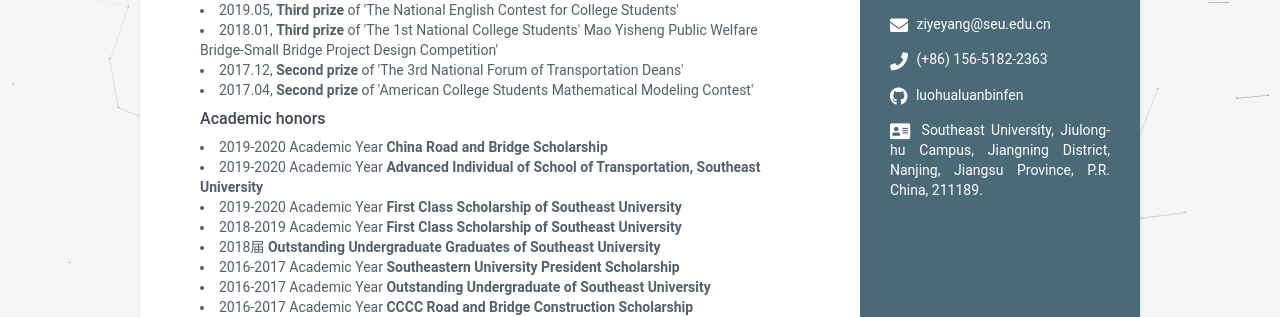
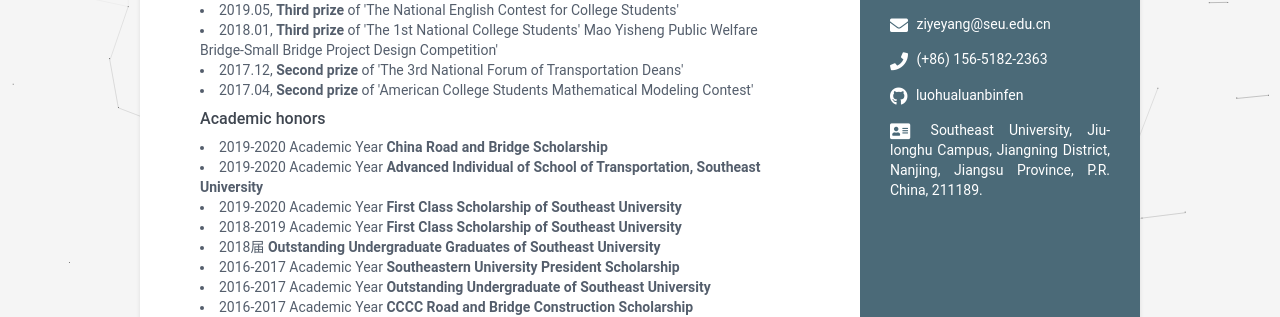
Before and after one commit to luohualuanbinfen/CV_EN, a Jekyll site: the page built from index.html, in a window 1280 px wide and 900 px high, scrolled down 652 px. Shown: the part 138-455 px from the top of the window. Built offline with Jekyll 4.4.1, drawn with Linux system fonts in a browser that asks for light colours.

Commit message:
Update data.yml

```diff
--- a/_data/data.yml
+++ b/_data/data.yml
@@ -17,7 +17,7 @@
     # Sidebar links
     email: ziyeyang@seu.edu.cn
     phone: (+86) 156-5182-2363
-    address: Southeast University, Jiulong&shy;hu Campus, Jiangning District, Nanjing, Jiangsu Province, P.R. China, 211189.
+    address: Southeast University, Jiu&shy;longhu Campus, Jiangning District, Nanjing, Jiangsu Province, P.R. China, 211189.
     website:  #do not add http://
     linkedin:
     github: luohualuanbinfen
```
